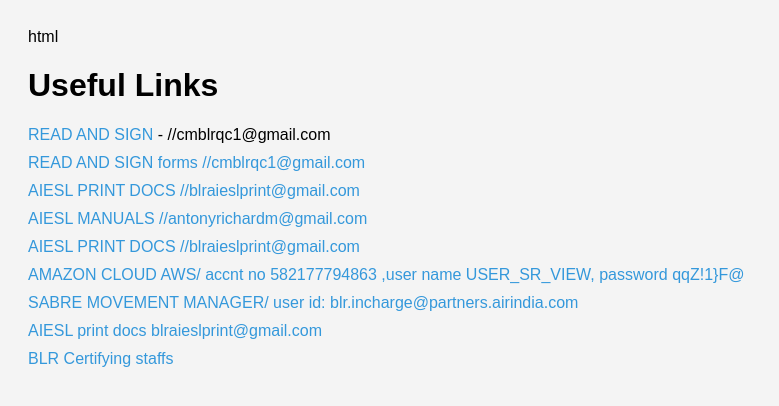
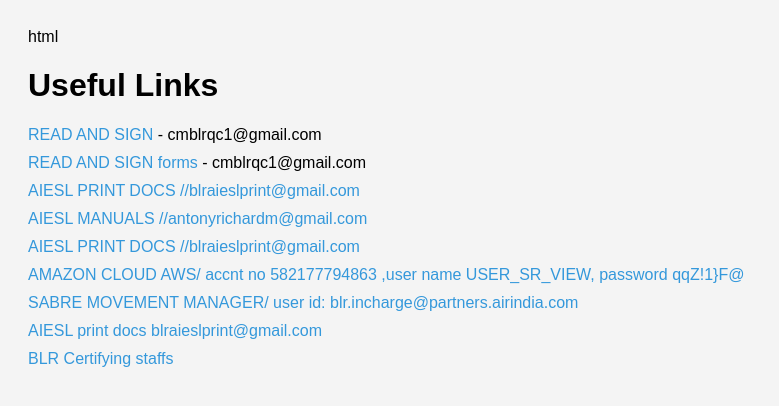
Before and after one commit to cmblrqc/cmblrqc, a plain HTML site: page index.html in a window 1280 px wide. Shown: the whole page, without its empty margins (0-779 px from the left). Drawn offline with Linux system fonts and the light colour scheme.

Commit message:
Update index.html

```diff
--- a/index.html
+++ b/index.html
@@ -36,8 +36,8 @@ html
 
   <script>
     const links = [
-      { name: 'READ AND SIGN ', url: 'https://docs.google.com/spreadsheets/d/179e7ZsRRUYqvzlxkJybEDnPR1u3OJE7SdDaDZW0uLOM/edit?usp=sharing', description: ' - //cmblrqc1@gmail.com' },
-      { name: 'READ AND SIGN forms //cmblrqc1@gmail.com', url: 'https://drive.google.com/drive/folders/1FTYTdJkptD1VEqmh4I8SHZkFdzp3K8_g?usp=sharing' },
+      { name: 'READ AND SIGN ', url: 'https://docs.google.com/spreadsheets/d/179e7ZsRRUYqvzlxkJybEDnPR1u3OJE7SdDaDZW0uLOM/edit?usp=sharing', description: ' - cmblrqc1@gmail.com' },
+      { name: 'READ AND SIGN forms ', url: 'https://drive.google.com/drive/folders/1FTYTdJkptD1VEqmh4I8SHZkFdzp3K8_g?usp=sharing', description: ' - cmblrqc1@gmail.com' },
       { name: 'AIESL PRINT DOCS //blraieslprint@gmail.com', url: 'https://drive.google.com/drive/folders/1JDlgvuiXDcZJVYzJlI6SJShy_6-wyvZl?usp=drive_link' },
       { name: 'AIESL MANUALS //antonyrichardm@gmail.com', url: 'https://drive.google.com/drive/folders/1JDlgvuiXDcZJVYzJlI6SJShy_6-wyvZl?usp=drive_link' },
       { name: 'AIESL PRINT DOCS //blraieslprint@gmail.com', url: 'https://drive.google.com/drive/folders/1JDlgvuiXDcZJVYzJlI6SJShy_6-wyvZl?usp=drive_link' },
```
